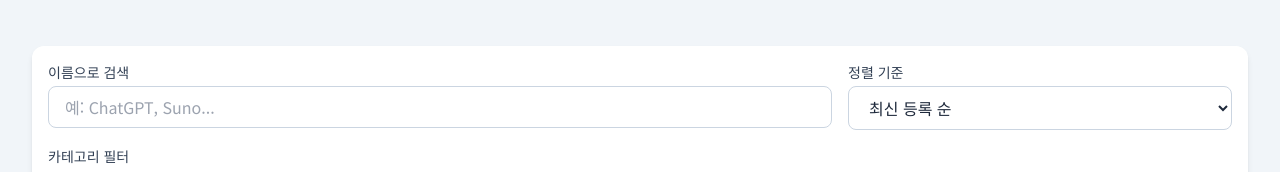
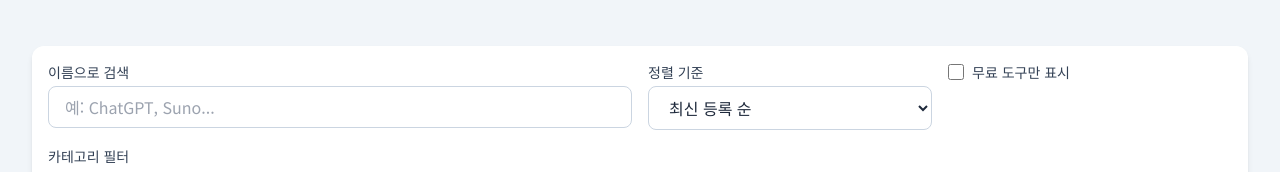
Before and after one commit to sigco3111/tech-toolkit-hub, a React (Vite) app: page / in a window 1280 px wide. Shown: the part 200-372 px from the top of the page. Built offline with nearby package versions, Linux system fonts and the light colour scheme; no server answers; the database is empty.

Commit message:
무료 도구 필터 기능 추가 및 필터링 로직 개선. 필터 컨트롤에 무료 도구만 표시하는 체크박스 추가.

```diff
--- a/App.tsx
+++ b/App.tsx
@@ -64,6 +64,7 @@ const AppContent: React.FC = () => {
   const [searchTerm, setSearchTerm] = useState('');
   const [sortOrder, setSortOrder] = useState<SortOption>('created_desc');
   const [selectedCategory, setSelectedCategory] = useState('전체');
+  const [freeOnly, setFreeOnly] = useState(false);
   const [isAddToolModalOpen, setIsAddToolModalOpen] = useState(false);
   const [currentPage, setCurrentPage] = useState(1);
 
@@ -135,10 +136,14 @@ const AppContent: React.FC = () => {
 
   // 기존 필터링 및 정렬 로직 유지
   const filteredAndSortedTools = useMemo(() => {
+    console.log('🚀 필터링 시작:', { freeOnly, selectedCategory, searchTerm });
+    console.log('📊 원본 데이터:', aiToolsData.length, '개');
+
     let filteredTools = aiToolsData;
 
     if (selectedCategory !== '전체') {
       filteredTools = filteredTools.filter(tool => tool.category === selectedCategory);
+      console.log('📂 카테고리 필터 후:', filteredTools.length, '개');
     }
 
     if (searchTerm) {
@@ -146,6 +151,23 @@ const AppContent: React.FC = () => {
         tool.name.toLowerCase().includes(searchTerm.toLowerCase()) ||
         tool.description.toLowerCase().includes(searchTerm.toLowerCase())
       );
+      console.log('🔍 검색 필터 후:', filteredTools.length, '개');
+    }
+
+    // 무료 필터 적용
+    console.log('💰 무료 필터 체크 상태:', freeOnly);
+    if (freeOnly) {
+      console.log('🔍 무료 필터 적용 전:', filteredTools.length, '개');
+      console.log('📋 전체 도구 plan 값들:', filteredTools.map(tool => ({ name: tool.name, plan: tool.plan })));
+
+      filteredTools = filteredTools.filter(tool => {
+        const isFree = tool.plan === '무료';
+        console.log(`📋 ${tool.name}: plan="${tool.plan}", isFree=${isFree}`);
+        return isFree;
+      });
+
+      console.log('✅ 무료 필터 적용 후:', filteredTools.length, '개');
+      console.log('✅ 필터링된 도구들:', filteredTools.map(tool => ({ name: tool.name, plan: tool.plan })));
     }
 
     return [...filteredTools].sort((a, b) => {
@@ -173,7 +195,7 @@ const AppContent: React.FC = () => {
           return 0;
       }
     });
-  }, [aiToolsData, searchTerm, sortOrder, selectedCategory]);
+  }, [aiToolsData, searchTerm, sortOrder, selectedCategory, freeOnly]);
 
   // 페이징 처리된 데이터
   const paginatedTools = useMemo(() => {
@@ -188,7 +210,7 @@ const AppContent: React.FC = () => {
   // 필터나 검색이 변경될 때 첫 페이지로 이동
   useEffect(() => {
     setCurrentPage(1);
-  }, [searchTerm, selectedCategory, sortOrder]);
+  }, [searchTerm, selectedCategory, sortOrder, freeOnly]);
 
   /**
    * 에러 발생 시 재시도 함수
@@ -340,6 +362,8 @@ const AppContent: React.FC = () => {
             onSearchChange={setSearchTerm}
             sortOrder={sortOrder}
             onSortChange={(value: string) => setSortOrder(value as SortOption)}
+            freeOnly={freeOnly}
+            onFreeOnlyChange={setFreeOnly}
           />
 
           {/* 카테고리별 평균 별점 차트 */}
--- a/components/FilterControls.tsx
+++ b/components/FilterControls.tsx
@@ -9,6 +9,8 @@ interface FilterControlsProps {
   onSearchChange: (term: string) => void;
   sortOrder: string;
   onSortChange: (order: string) => void;
+  freeOnly: boolean;
+  onFreeOnlyChange: (freeOnly: boolean) => void;
 }
 
 const FilterControls: React.FC<FilterControlsProps> = ({
@@ -19,6 +21,8 @@ const FilterControls: React.FC<FilterControlsProps> = ({
   onSearchChange,
   sortOrder,
   onSortChange,
+  freeOnly,
+  onFreeOnlyChange,
 }) => {
   // 로컬 검색어 상태 (즉시 UI 업데이트용)
   const [localSearchTerm, setLocalSearchTerm] = useState(searchTerm);
@@ -37,7 +41,7 @@ const FilterControls: React.FC<FilterControlsProps> = ({
   }, [localSearchTerm, debouncedSearch]);
   return (
     <div className="bg-white p-4 rounded-xl shadow-md mb-8 sticky top-4 z-10">
-      <div className="grid grid-cols-1 md:grid-cols-3 gap-4">
+      <div className="grid grid-cols-1 md:grid-cols-4 gap-4">
         <div className="md:col-span-2">
           <label htmlFor="search-input" className="block text-sm font-medium text-slate-700 mb-1">이름으로 검색</label>
           <input
@@ -67,6 +71,17 @@ const FilterControls: React.FC<FilterControlsProps> = ({
             <option value="updated_asc">오래된 업데이트 순</option>
           </select>
         </div>
+        <div>
+          <label className="flex items-center gap-2 text-sm font-medium text-slate-700 cursor-pointer">
+            <input
+              type="checkbox"
+              checked={freeOnly}
+              onChange={(e) => onFreeOnlyChange(e.target.checked)}
+              className="w-4 h-4 text-sky-600 bg-white border-slate-300 rounded focus:ring-sky-500 focus:ring-2"
+            />
+            무료 도구만 표시
+          </label>
+        </div>
       </div>
       <div className="mt-4">
          <label className="block text-sm font-medium text-slate-700 mb-2">카테고리 필터</label>
```
